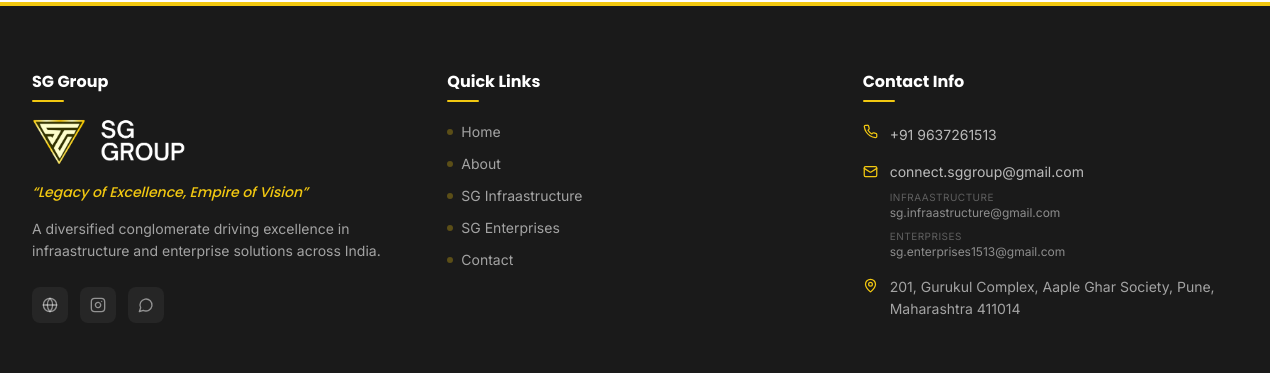
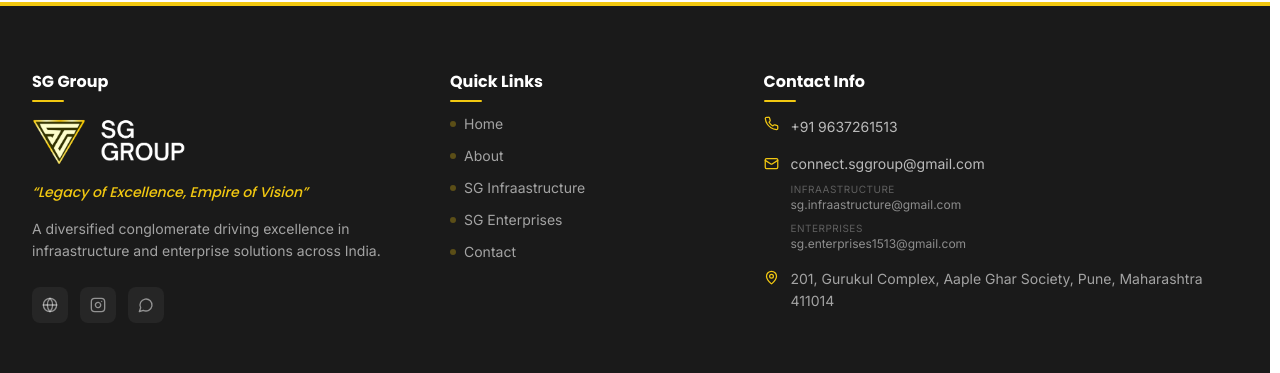
Before and after one commit to Vikhyat22/SgGroup, a Next.js app: page / in a window 1280 px wide. Shown: the part 7831-8204 px from the top of the page. Built offline with nearby package versions, Linux system fonts and the light colour scheme.

Commit message:
fix: rebalance footer column spacing and alignment
Use a 12-column desktop footer grid with proportional spans for
brand, quick links, and contact info. Remove extra top offsets so
all column content starts at the same visual baseline.

Made-with: Cursor

```diff
--- a/src/components/Footer.tsx
+++ b/src/components/Footer.tsx
@@ -28,9 +28,9 @@ export default function Footer() {
       <div className="h-1 w-full bg-gold" aria-hidden="true" />
 
       <div className="site-container py-16">
-        <div className="grid sm:grid-cols-2 lg:grid-cols-3 gap-10 items-start">
+        <div className="grid sm:grid-cols-2 lg:grid-cols-12 gap-10 lg:gap-12 items-start">
           {/* Column 1: Brand */}
-          <div className="flex flex-col h-full">
+          <div className="flex flex-col h-full lg:col-span-4">
             <h3 className="font-poppins font-bold text-base text-white mb-5 relative inline-block">
               SG Group
               <span className="absolute -bottom-2 left-0 w-8 h-0.5 bg-gold rounded-full" aria-hidden="true" />
@@ -78,12 +78,12 @@ export default function Footer() {
           </div>
 
           {/* Column 2: Quick Links */}
-          <nav aria-label="Quick links" className="flex flex-col h-full">
+          <nav aria-label="Quick links" className="flex flex-col h-full lg:col-span-3">
             <h3 className="font-poppins font-bold text-base text-white mb-5 relative inline-block">
               Quick Links
               <span className="absolute -bottom-2 left-0 w-8 h-0.5 bg-gold rounded-full" aria-hidden="true" />
             </h3>
-            <ul className="space-y-3 mt-2">
+            <ul className="space-y-3">
               {quickLinks.map((link) => (
                 <li key={link.id}>
                   <a
@@ -106,12 +106,12 @@ export default function Footer() {
           </nav>
 
           {/* Column 3: Contact Info */}
-          <div className="flex flex-col h-full">
+          <div className="flex flex-col h-full lg:col-span-5">
             <h3 className="font-poppins font-bold text-base text-white mb-5 relative inline-block">
               Contact Info
               <span className="absolute -bottom-2 left-0 w-8 h-0.5 bg-gold rounded-full" aria-hidden="true" />
             </h3>
-            <ul className="space-y-4 mt-2">
+            <ul className="space-y-4">
               <li className="flex items-start gap-3">
                 <Phone size={15} className="text-gold mt-0.5 flex-shrink-0" aria-hidden="true" />
                 <div>
```
